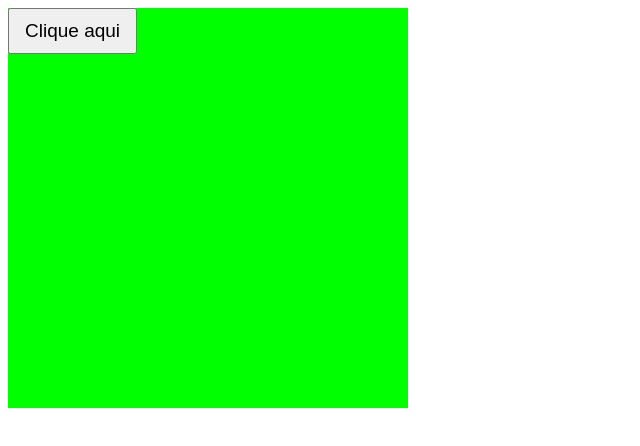
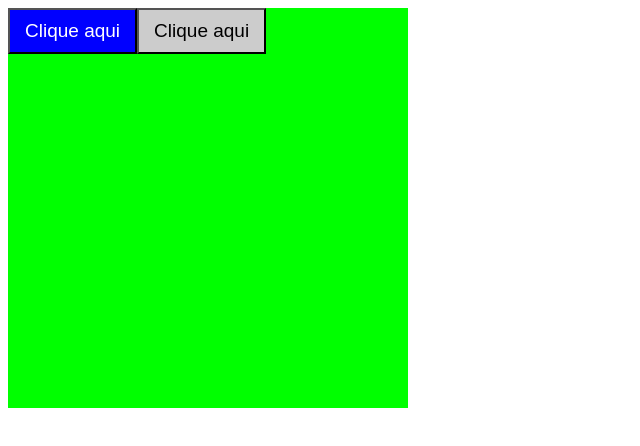
Before and after one commit to samara-maia/-Full-Stack-Development-QA, a React (Create React App) app in the folder react1/: page / in a window 1280 px wide. Shown: the top 446 px of the page, without its empty margins (0-640 px from the left). Built offline with nearby package versions, Linux system fonts and the light colour scheme.

Commit message:
aula 7  Estilizando c/ StyledComponents (2-3)

```diff
--- a/react1/src/App2.js
+++ b/react1/src/App2.js
@@ -2,20 +2,23 @@
 import styled from 'styled-components'
 
 const Site = styled.div`
- width: 400px;
- height: 400px;
- background-color: #00ff00;
+  width: 400px;
+  height: 400px;
+  background-color: #00ff00;
 `
 
 const Botao = styled.button`
   font-size: 19px;
   padding: 10px 15px;
+  background-color: ${props => (props.ativo === true ? '#0000FF' : '#CCC')};
+  color: ${props => (props.ativo === true ? '#FFF' : '#000')};
 `
 
 function App() {
   return (
     <Site>
-      <Botao>Clique aqui</Botao>
+      <Botao ativo={true}>Clique aqui</Botao>
+      <Botao ativo={false}>Clique aqui</Botao>
     </Site>
 
     /*<Site>
```
